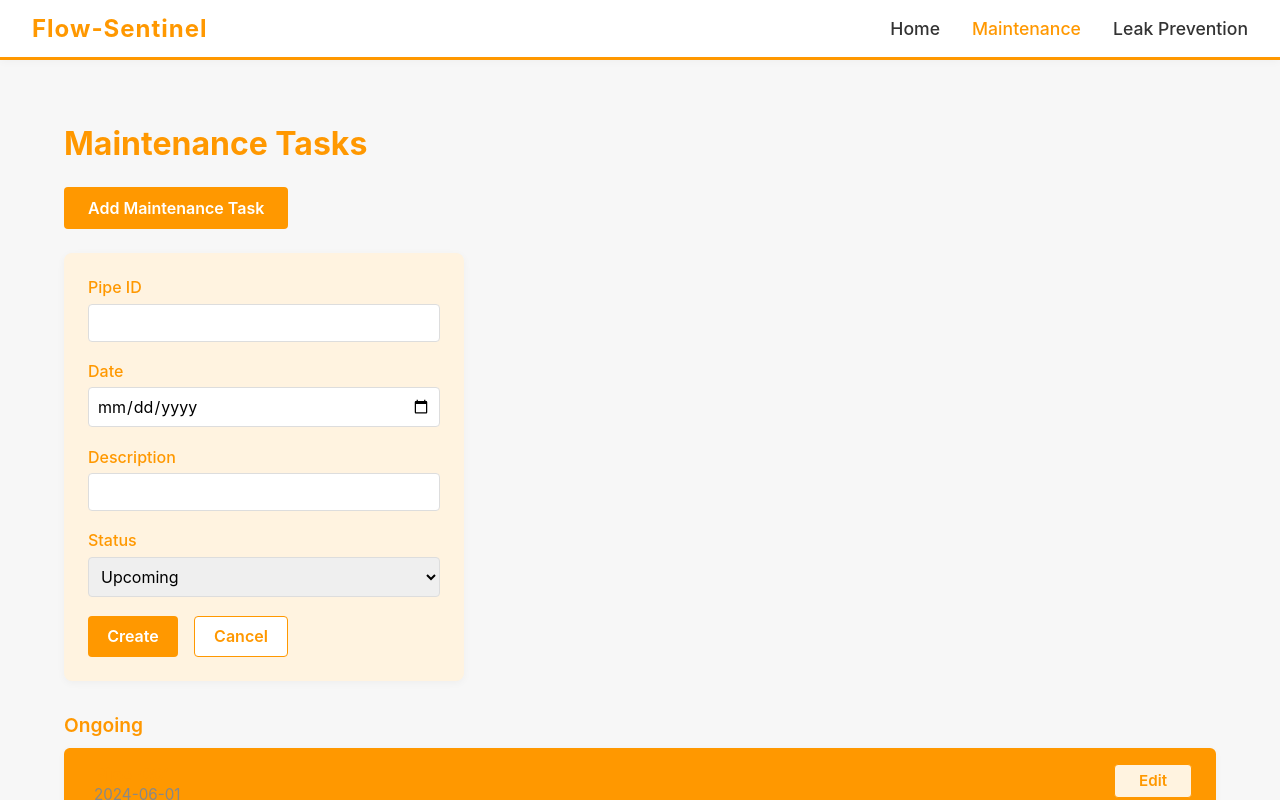
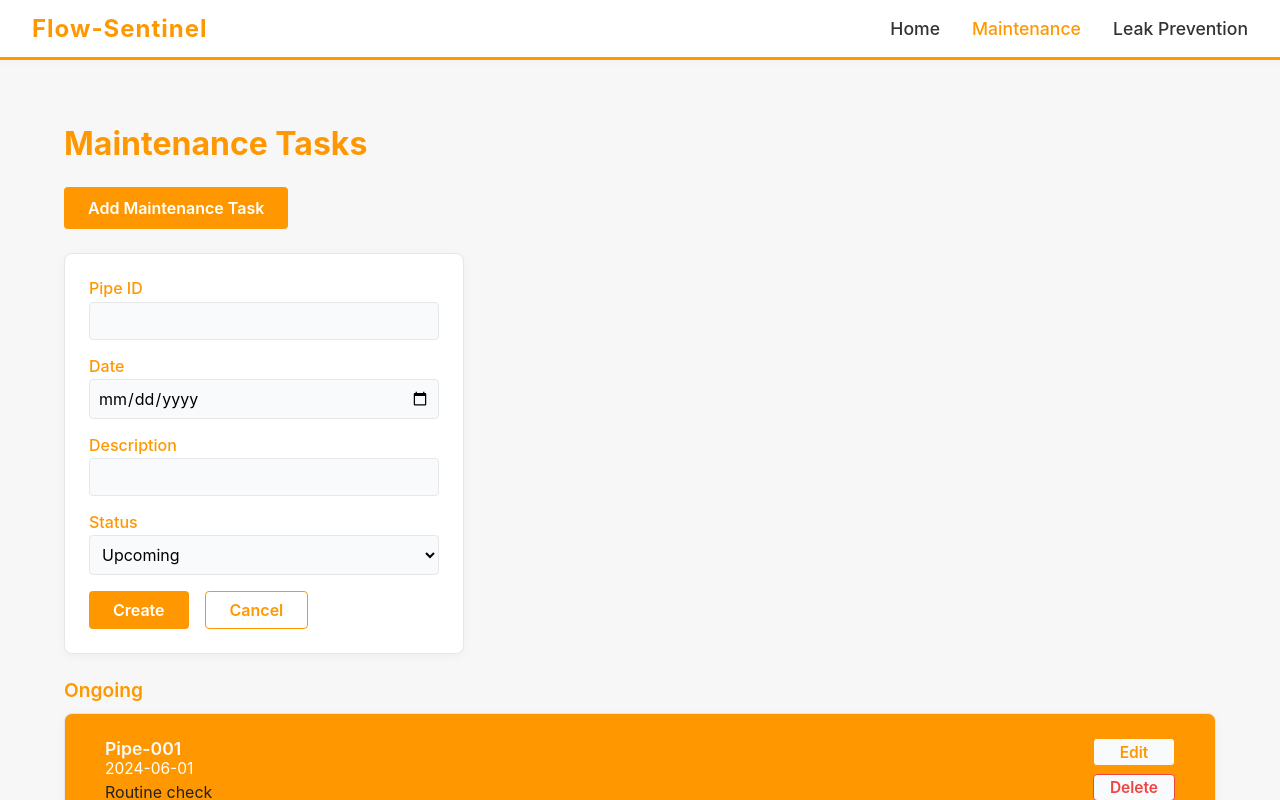
Before and after one commit to Singh-Ishu/flow-sentinal, a React (Vite) app in the folder frontend/: page /maintenance in a window 1280 px wide. Both pictures are taken after a click on the button "Add Maintenance Task". Shown: the top 800 px of the page. Built offline with nearby package versions, Linux system fonts and the light colour scheme; the HTML template or start-up script is replaced by a standard one.

Commit message:
UPDATE maintenance styling

```diff
--- a/frontend/src/components/MaintenanceForm.css
+++ b/frontend/src/components/MaintenanceForm.css
@@ -1,57 +1,66 @@
 .maintenance-form {
-  background: #fff3e0;
-  padding: 1.5rem;
-  border-radius: 8px;
+  background: var(--color-bg);
+  padding: var(--space-lg);
+  border-radius: var(--radius-md);
   max-width: 400px;
-  margin-bottom: 2rem;
-  box-shadow: 0 2px 8px rgba(0,0,0,0.04);
+  margin-bottom: var(--space-lg);
+  box-shadow: var(--shadow-md);
+  border: 1px solid var(--color-border);
+  font-family: var(--font-main);
 }
 .form-group {
-  margin-bottom: 1.2rem;
+  margin-bottom: var(--space-md);
   display: flex;
   flex-direction: column;
 }
 .form-group label {
   font-weight: 500;
-  margin-bottom: 0.4rem;
-  color: #ff9800;
+  margin-bottom: var(--space-xs);
+  color: var(--color-primary);
 }
 .form-group input,
 .form-group select {
-  padding: 0.5rem;
-  border: 1px solid #ddd;
-  border-radius: 4px;
+  padding: var(--space-sm);
+  border: 1px solid var(--color-border);
+  border-radius: var(--radius-sm);
   font-size: 1rem;
+  background: var(--color-bg-alt);
+  transition: border 0.2s;
+}
+.form-group input:focus,
+.form-group select:focus {
+  border: 1.5px solid var(--color-primary);
+  outline: none;
 }
 .form-actions {
   display: flex;
-  gap: 1rem;
-  margin-top: 1rem;
+  gap: var(--space-md);
+  margin-top: var(--space-md);
 }
 button[type="submit"] {
-  background: #ff9800;
-  color: #fff;
+  background: var(--color-primary);
+  color: var(--color-bg);
   border: none;
-  padding: 0.6rem 1.2rem;
-  border-radius: 4px;
+  padding: var(--space-sm) var(--space-lg);
+  border-radius: var(--radius-sm);
   font-weight: 600;
   cursor: pointer;
   transition: background 0.2s;
 }
 button[type="submit"]:hover {
-  background: #fb8c00;
+  background: var(--color-primary-dark);
 }
 .cancel-btn {
-  background: #fff;
-  color: #ff9800;
-  border: 1px solid #ff9800;
-  padding: 0.6rem 1.2rem;
-  border-radius: 4px;
+  background: var(--color-bg);
+  color: var(--color-primary);
+  border: 1px solid var(--color-primary);
+  padding: var(--space-sm) var(--space-lg);
+  border-radius: var(--radius-sm);
   font-weight: 600;
   cursor: pointer;
   transition: background 0.2s, color 0.2s;
 }
 .cancel-btn:hover {
-  background: #ff9800;
-  color: #fff;
+  background: var(--color-primary);
+  color: var(--color-bg);
 }
--- a/frontend/src/components/MaintenanceItem.css
+++ b/frontend/src/components/MaintenanceItem.css
@@ -2,75 +2,70 @@
   display: flex;
   justify-content: space-between;
   align-items: flex-start;
-  background: #fffde7;
-  border-left: 6px solid #ff9800;
-  padding: 1rem 1.5rem;
-  border-radius: 6px;
-  margin-bottom: 1rem;
-  box-shadow: 0 2px 8px rgba(0,0,0,0.03);
+  background: var(--color-bg);
+  border-left: 5px solid var(--color-primary);
+  padding: var(--space-lg) var(--space-xl);
+  border-radius: var(--radius-md);
+  margin-bottom: var(--space-lg);
+  box-shadow: var(--shadow-md);
+  font-family: var(--font-main);
+  border: 1px solid var(--color-border);
 }
 .item-details {
   flex: 1;
 }
 .item-title {
-  font-weight: bold;
+  font-weight: 600;
   font-size: 1.1rem;
-  color: #ff9800;
+  color: var(--color-bg-alt);
 }
 .item-date {
-  color: #888;
-  font-size: 0.95rem;
-  margin-bottom: 0.2rem;
+  color: var(--color-bg);
+  font-size: 0.97rem;
+  margin-bottom: var(--space-xs);
 }
 .item-desc {
-  margin-bottom: 0.3rem;
+  margin-bottom: var(--space-xs);
 }
-.item-status {
-  display: inline-block;
-  padding: 0.2rem 0.7rem;
-  border-radius: 12px;
-  font-size: 0.9rem;
-  margin-top: 0.3rem;
-  color: #fff;
-}
+
 .status-ongoing {
-  background: #ff9800;
+  background: var(--color-primary);
 }
 .status-upcoming {
-  background: #43a047;
+  background: var(--color-success);
 }
 .status-past {
-  background: #888;
+  background: var(--color-muted);
 }
 .item-actions {
   display: flex;
   flex-direction: column;
-  gap: 0.5rem;
+  gap: var(--space-sm);
 }
 .edit-btn, .delete-btn {
   border: none;
-  border-radius: 4px;
-  padding: 0.4rem 0.9rem;
+  border-radius: var(--radius-sm);
+  padding: var(--space-xs) var(--space-md);
   font-weight: 600;
   cursor: pointer;
-  font-size: 0.95rem;
+  font-size: 0.97rem;
   transition: background 0.2s, color 0.2s;
 }
 .edit-btn {
-  background: #fff3e0;
-  color: #ff9800;
-  border: 1px solid #ff9800;
+  background: var(--color-bg-alt);
+  color: var(--color-primary);
+  border: 1px solid var(--color-primary);
 }
 .edit-btn:hover {
-  background: #ff9800;
-  color: #fff;
+  background: var(--color-primary);
+  color: var(--color-bg);
 }
 .delete-btn {
-  background: #fff3e0;
-  color: #e53935;
-  border: 1px solid #e53935;
+  background: var(--color-bg-alt);
+  color: var(--color-danger);
+  border: 1px solid var(--color-danger);
 }
 .delete-btn:hover {
-  background: #e53935;
-  color: #fff;
+  background: var(--color-danger);
+  color: var(--color-bg);
 }
```
